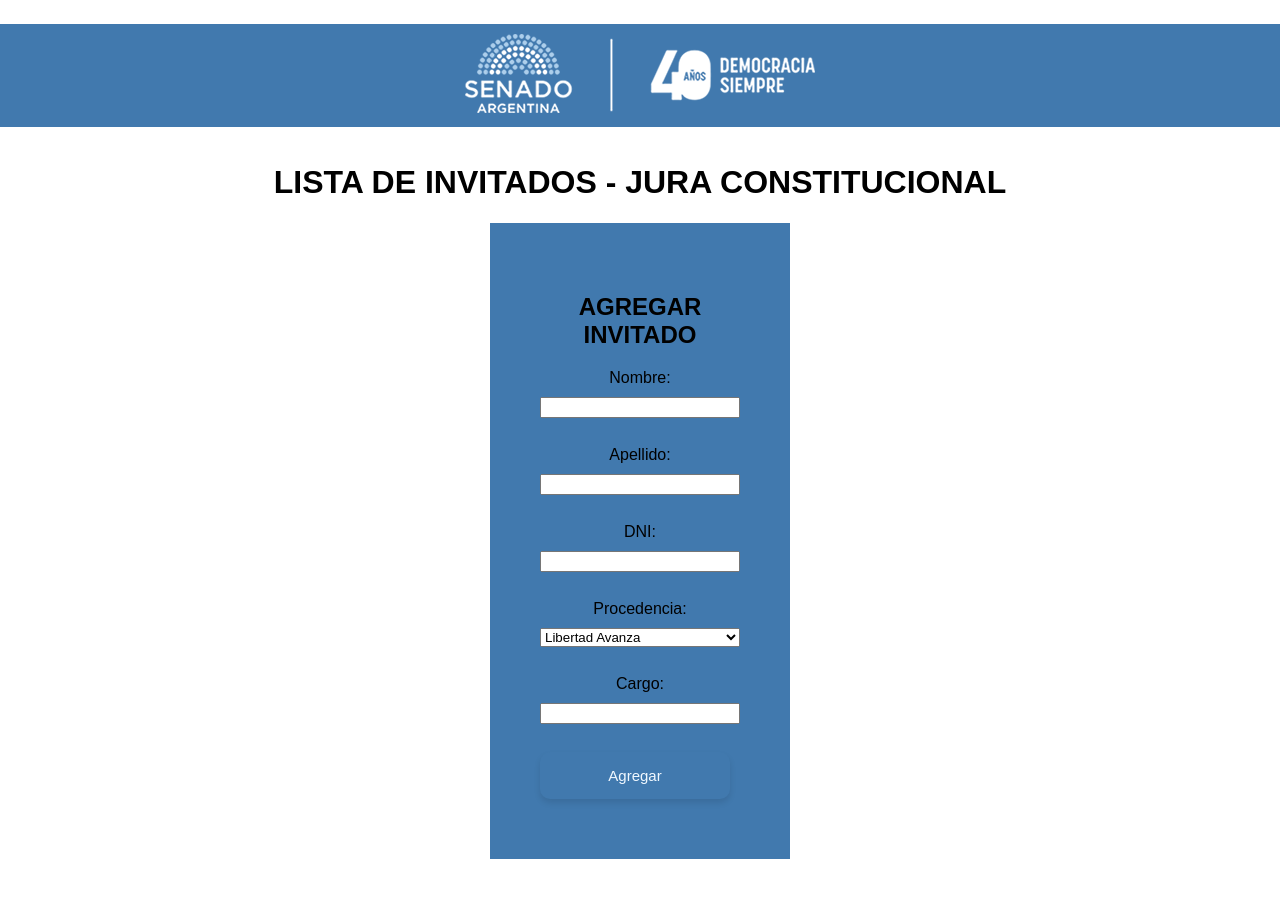
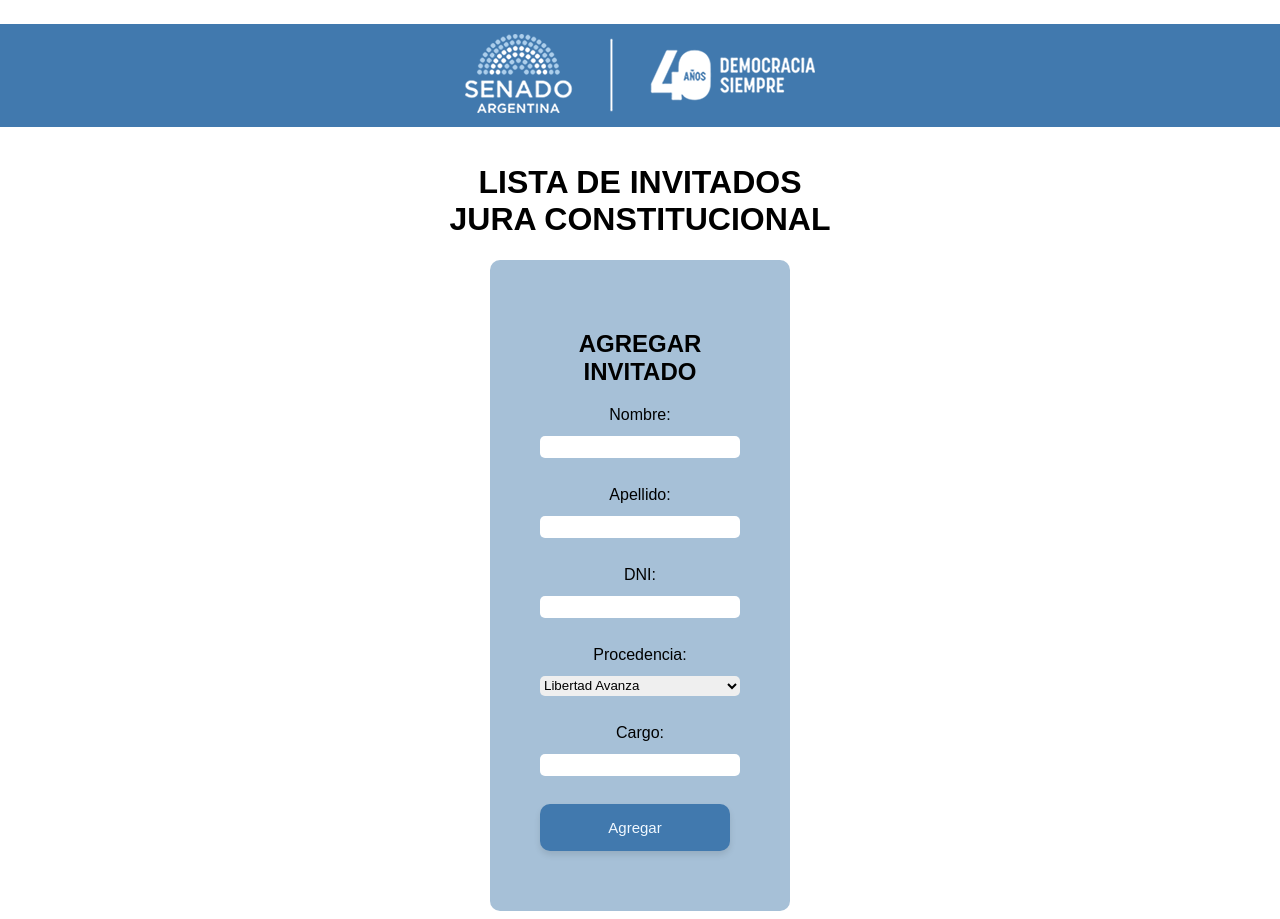
Before and after one commit to iAlberstein/IdeaAlberstein, a plain HTML site: page index.html in a window 1280 px wide. Both pictures are taken after typing "Sample" into the empty fields and a click on the button "Agregar Invitado". Before the commit the page ends 867 px from the top, so only its background shows below. Drawn offline with Linux system fonts and the light colour scheme; some packages are replaced by stand-ins of ours; a script that the page names is missing.

Commit message:
[FIX] Se modifican estilos

```diff
--- a/index.html
+++ b/index.html
@@ -11,7 +11,7 @@
     <figure class="imginst">
         <img src="./images/hsn.png" alt="">
     </figure>
-    <h1> LISTA DE INVITADOS - JURA CONSTITUCIONAL</h1>
+    <h1> LISTA DE INVITADOS <br> JURA CONSTITUCIONAL</h1>
 
 
 
--- a/style.css
+++ b/style.css
@@ -9,12 +9,20 @@ form {
     display: flex;
     flex-direction: column;
     width: 200px;
-    background-color: #4179ae;
+    background-color: #a6c0d7;
     padding: 50px;
+    border-radius: 10PX;
 }
 
 label, input, select, button {
     margin-bottom: 10px;
+    border-radius: 5px;
+    border: none;
+
+}
+
+label, input, select {
+    height: 20px;
 }
 
 
```
